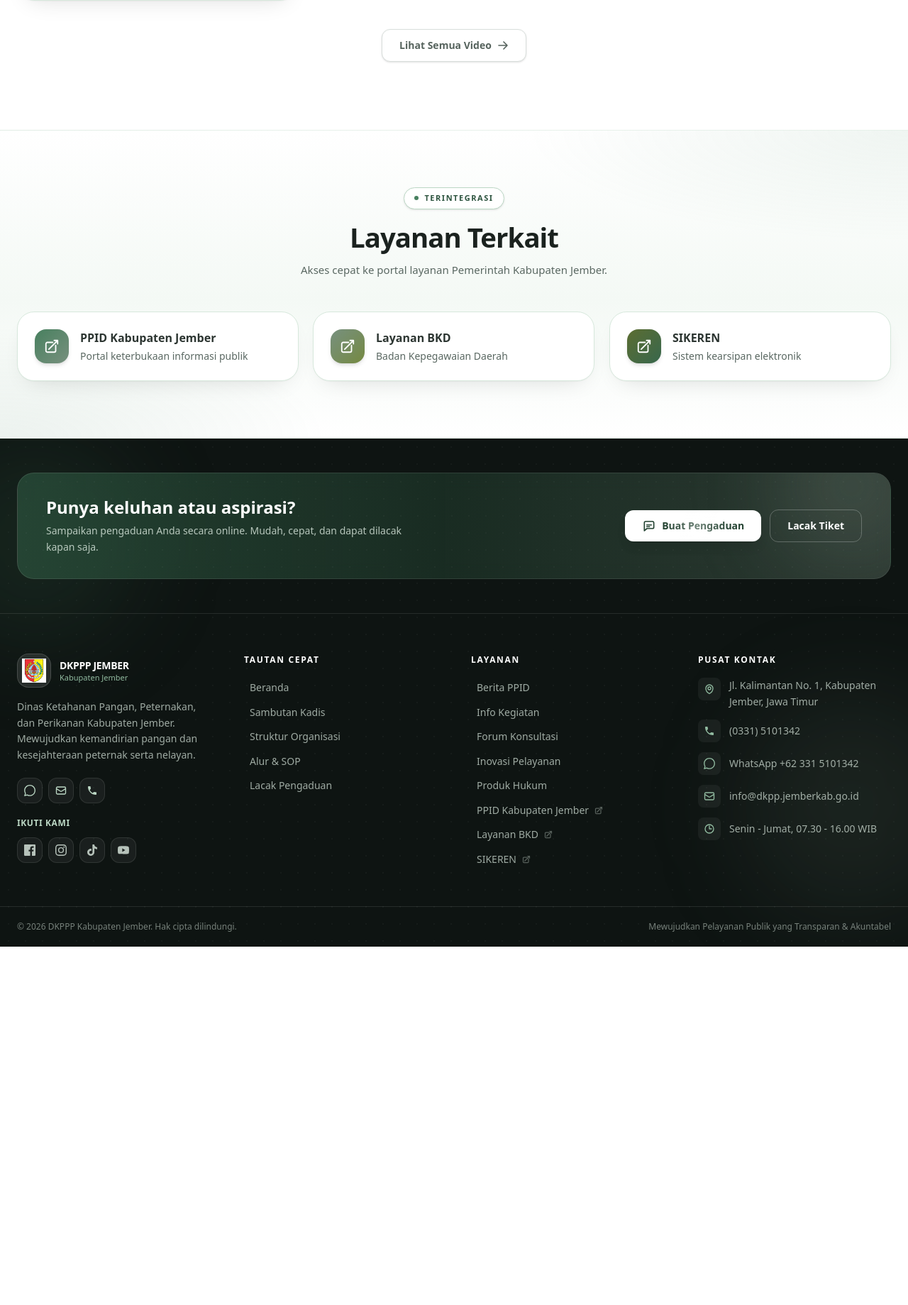
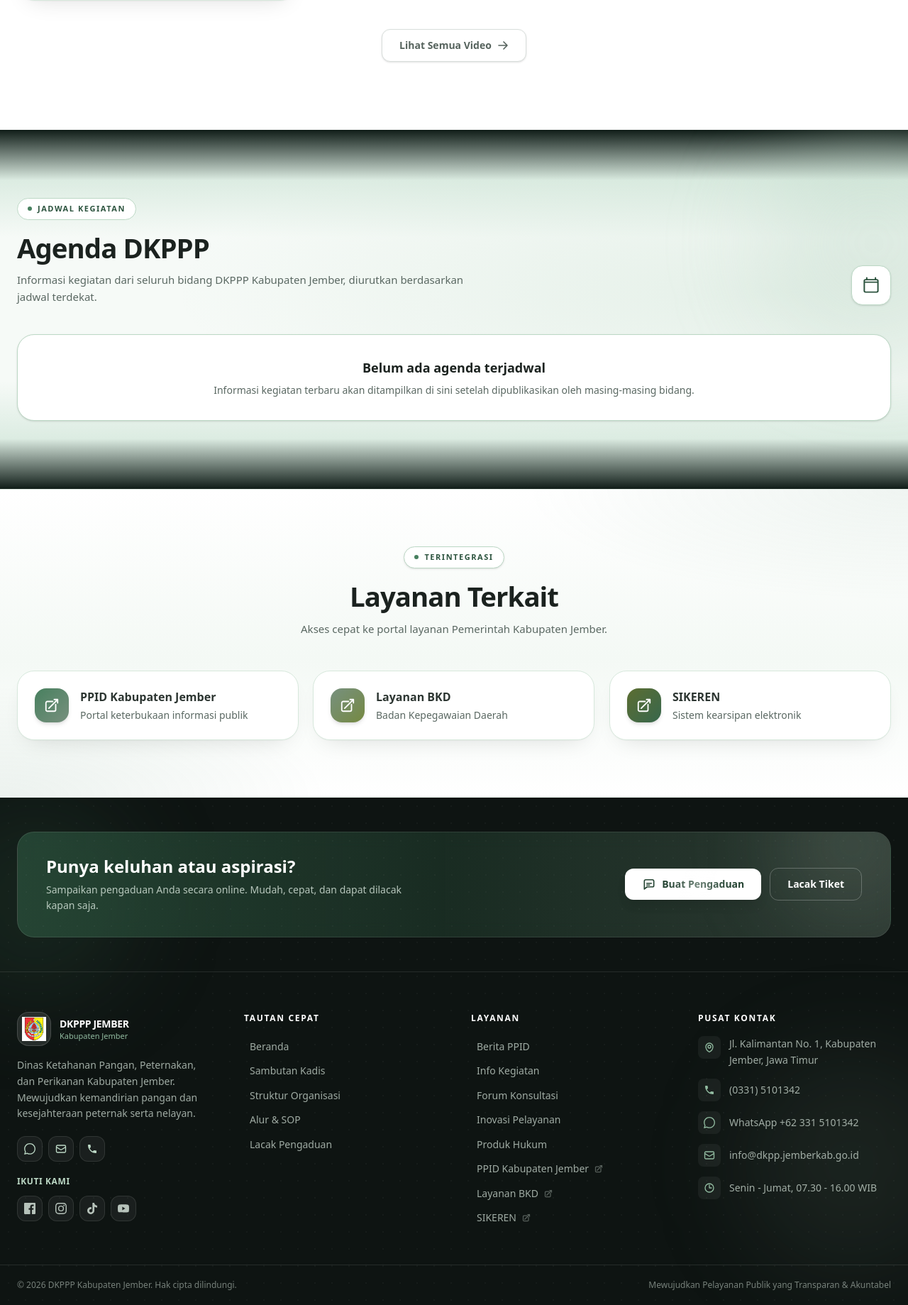
Before and after one commit to KeithMalvado/PKL2026, a Laravel app: page / in a window 1280 px wide. Shown: the part 3764-5603 px from the top of the page at 71% size. Before the commit the page ends 5098 px from the top, so only its background shows below. Run offline with Laravel 12, Linux system fonts and the light colour scheme; data comes from the database, SQL or seed files in the repository; tables that the repository leaves empty hold one stand-in row (values such as "Sample post"); grey boxes marked "Sample" are stand-in pictures; style sheets or scripts are compiled from the project's sources.

Commit message:
feat: tampilkan agenda publik dengan highlight dan gradasi

```diff
--- a/app/Http/Controllers/Publik/HalamanController.php
+++ b/app/Http/Controllers/Publik/HalamanController.php
@@ -10,6 +10,8 @@ use App\Models\DokSop;
 use App\Models\GlrVid;
 use App\Models\HalStatis;
 use Illuminate\View\View;
+use App\Models\Agenda;
+
 
 /**
  * Controller halaman publik.
@@ -39,6 +41,35 @@ class HalamanController extends Controller
             ->take(3)
             ->get();
 
+        // Agenda publik: hanya yang terbit dan tidak dibatalkan.
+        $hariIni = now('Asia/Jakarta')->toDateString();
+
+        $dasarAgenda = Agenda::query()
+            ->with('bdg')
+            ->where('status_publikasi', 'terbit')
+            ->whereNull('dibatalkan_at');
+
+        // Seluruh agenda hari ini, urut berdasarkan jam.
+        $agendaHariIni = (clone $dasarAgenda)
+            ->whereDate('tanggal', $hariIni)
+            ->orderBy('waktu_mulai')
+            ->orderBy('id')
+            ->get();
+
+        // Agenda setelah hari ini, dari tanggal paling dekat.
+        $agendaMendatang = (clone $dasarAgenda)
+            ->whereDate('tanggal', '>', $hariIni)
+            ->orderBy('tanggal')
+            ->orderBy('waktu_mulai')
+            ->orderBy('id')
+            ->take($agendaHariIni->isEmpty() ? 4 : 3)
+            ->get();
+
+        // Jika hari ini kosong, jadwal terdekat menjadi highlight.
+        $agendaHighlight = $agendaHariIni->isEmpty()
+            ? $agendaMendatang->shift()
+            : null;
+
         $stat = [
             'bidang' => Bdg::count(),
             'berita' => Brt::where('terbit', true)->count(),
@@ -46,7 +77,18 @@ class HalamanController extends Controller
             'sop' => DokSop::count(),
         ];
 
-        return view('publik.beranda', compact('dtBdg', 'dtVid', 'dtBerita', 'dtArtikel', 'stat'));
+
+        return view('publik.beranda', compact(
+            'dtBdg',
+            'dtVid',
+            'dtBerita',
+            'dtArtikel',
+            'stat',
+            'agendaHariIni',
+            'agendaMendatang',
+            'agendaHighlight'
+        ));
+
     }
 
     /** Halaman daftar artikel per bidang. */
--- a/resources/css/app.css
+++ b/resources/css/app.css
@@ -819,3 +819,28 @@ body {
             #0F1713 100%
         );
 }
+
+
+
+/* ==========================================
+   BERANDA - TRANSISI SECTION AGENDA DKPPP
+   ========================================== */
+
+.agenda-section-transisi {
+    background-color: #f5faf6;
+    background-image:
+        radial-gradient(
+            ellipse at 85% 45%,
+            rgba(108, 171, 128, 0.12),
+            transparent 55%
+        ),
+        linear-gradient(
+            to bottom,
+            #101d18 0%,
+            #dcece2 14%,
+            #f6faf7 30%,
+            #f6faf7 70%,
+            #dcece2 86%,
+            #101d18 100%
+        );
+}
--- a/resources/views/publik/beranda.blade.php
+++ b/resources/views/publik/beranda.blade.php
@@ -315,6 +315,11 @@
         </section>
     @endif
 
+
+    {{-- ================= AGENDA DKPPP ================= --}}
+    @include('publik.partials.agenda-beranda')
+
+
     {{-- ================= LAYANAN TERKAIT ================= --}}
     @php $dtTautan = array_filter(tautan_layanan(), fn ($t) => ! empty($t['url'])); @endphp
     @if (! empty($dtTautan))
--- /dev/null
+++ b/resources/views/publik/partials/agenda-beranda.blade.php
@@ -0,0 +1,145 @@
+{{-- Agenda publik DKPPP: satu sorotan untuk semua kegiatan hari ini --}}
+
+<section id="agenda-dkppp" class="agenda-section-transisi relative overflow-hidden py-20 md:py-24">
+    <div class="pointer-events-none absolute -right-28 top-0 h-80 w-80 rounded-full bg-hijau-200/30 blur-3xl" aria-hidden="true"></div>
+    <div class="relative mx-auto max-w-7xl px-4 md:px-6">
+        <div class="mb-10 flex flex-col gap-4 md:flex-row md:items-end md:justify-between" data-reveal>
+            <div>
+                <span class="inline-flex items-center gap-2 rounded-full border border-hijau-200 bg-white px-3.5 py-1.5 text-[11px] font-bold uppercase tracking-[0.14em] text-hijau-700">
+                    <span class="h-1.5 w-1.5 rounded-full bg-hijau-500"></span>
+                    Jadwal Kegiatan
+                </span>
+                <h2 class="mt-4 text-3xl font-extrabold tracking-tight text-ink-900 md:text-[2.4rem]">Agenda DKPPP</h2>
+                <p class="mt-2.5 max-w-2xl text-sm leading-relaxed text-ink-500 md:text-[15px]">
+                    Informasi kegiatan dari seluruh bidang DKPPP Kabupaten Jember, diurutkan berdasarkan jadwal terdekat.
+                </p>
+            </div>
+            <div class="flex h-14 w-14 shrink-0 items-center justify-center rounded-2xl border border-hijau-200 bg-white text-hijau-700 shadow-sm" aria-hidden="true">
+                <svg class="h-7 w-7" fill="none" viewBox="0 0 24 24" stroke="currentColor" stroke-width="1.7">
+                    <path stroke-linecap="round" stroke-linejoin="round" d="M6.75 3v2.25m10.5-2.25v2.25M3.75 8.25h16.5M5.25 5.25h13.5c.828 0 1.5.672 1.5 1.5v12c0 .828-.672 1.5-1.5 1.5H5.25c-.828 0-1.5-.672-1.5-1.5v-12c0-.828.672-1.5 1.5-1.5Z" />
+                </svg>
+            </div>
+        </div>
+
+        @if ($agendaHariIni->isNotEmpty())
+            {{-- Semua agenda hari ini berada dalam SATU sorotan, tanpa agenda prioritas. --}}
+            <div x-data="{ tampilSemua: false }" class="relative overflow-hidden rounded-[28px] p-5 shadow-xl shadow-hijau-900/10 sm:p-7 md:p-9" style="background: linear-gradient(135deg, #236b49 0%, #1b5841 50%, #12392f 100%);">
+                <div class="pointer-events-none absolute -right-20 -top-24 h-72 w-72 rounded-full border border-white/10" aria-hidden="true"></div>
+                <div class="relative mb-6 flex flex-wrap items-start justify-between gap-4">
+                    <div>
+                        <span class="inline-flex items-center rounded-full border border-white/20 bg-white/10 px-3 py-1 text-[10px] font-bold uppercase tracking-[0.14em] text-hijau-100">Sedang dijadwalkan hari ini</span>
+                        <h3 class="mt-3 text-2xl font-extrabold tracking-tight text-white sm:text-3xl">Kegiatan Hari Ini</h3>
+                        <p class="mt-1.5 text-sm text-hijau-100/80">{{ now('Asia/Jakarta')->locale('id')->translatedFormat('l, d F Y') }}</p>
+                    </div>
+                    <div class="rounded-2xl border border-white/20 bg-white/10 px-4 py-3 text-center backdrop-blur-sm">
+                        <span class="block text-2xl font-extrabold text-white">{{ $agendaHariIni->count() }}</span>
+                        <span class="text-[11px] font-medium text-hijau-100">Kegiatan</span>
+                    </div>
+                </div>
+
+                <div class="relative space-y-3">
+                    @foreach ($agendaHariIni as $i => $agenda)
+                        <article
+                            @if ($i >= 4) x-show="tampilSemua" style="display: none;" @endif
+                            class="rounded-2xl border border-white/15 bg-white/10 p-4 backdrop-blur-sm transition hover:border-white/30 hover:bg-white/15 sm:p-5"
+                        >
+                            <div class="flex flex-col gap-3 sm:flex-row sm:items-start sm:gap-5">
+                                <div class="flex w-fit shrink-0 items-baseline gap-1 rounded-xl border border-white/15 bg-white/15 px-3 py-2 text-white sm:min-w-[90px] sm:flex-col sm:items-center sm:gap-0.5">
+                                    <span class="text-lg font-extrabold tabular-nums">{{ substr((string) $agenda->waktu_mulai, 0, 5) }}</span>
+                                    <span class="text-[10px] font-semibold tracking-wider text-hijau-100">WIB</span>
+                                </div>
+                                <div class="min-w-0 flex-1">
+                                    <p class="text-[10px] font-bold uppercase tracking-[0.13em] text-emerald-100">
+                                        {{ $agenda->bdg?->nama ?? $agenda->bdg?->nm_bdg ?? $agenda->bdg?->nama_bdg ?? $agenda->bdg?->slug ?? 'Bidang DKPPP' }}
+                                    </p>
+                                    <h4 class="mt-1.5 text-base font-bold leading-snug text-white sm:text-lg">{{ $agenda->judul }}</h4>
+                                    @if ($agenda->uraian)
+                                        <p class="mt-1.5 line-clamp-2 text-[13px] leading-relaxed text-hijau-100/80">{{ $agenda->uraian }}</p>
+                                    @endif
+                                    <div class="mt-3 flex flex-wrap gap-x-5 gap-y-1.5 text-[12px] text-hijau-100/85">
+                                        <span>📍 {{ $agenda->lokasi }}</span>
+                                        <span>
+                                            🕒 {{ substr((string) $agenda->waktu_mulai, 0, 5) }}
+                                            {{ $agenda->waktu_selesai ? ' – ' . substr((string) $agenda->waktu_selesai, 0, 5) : '' }}
+                                            WIB
+                                            {{ $agenda->keterangan_waktu ? ' · ' . $agenda->keterangan_waktu : '' }}
+                                        </span>
+
+                                    </div>
+                                </div>
+                            </div>
+                        </article>
+                    @endforeach
+                </div>
+
+                @if ($agendaHariIni->count() > 4)
+                    <button type="button" @click="tampilSemua = !tampilSemua" class="relative mt-5 inline-flex items-center gap-2 rounded-xl border border-white/25 bg-white/10 px-5 py-2.5 text-sm font-semibold text-white transition hover:bg-white/20">
+                        <span x-text="tampilSemua ? 'Tampilkan lebih sedikit' : 'Lihat {{ $agendaHariIni->count() - 4 }} kegiatan lainnya'"></span>
+                        <svg class="h-4 w-4" fill="none" viewBox="0 0 24 24" stroke="currentColor" stroke-width="2"><path stroke-linecap="round" stroke-linejoin="round" d="M19 9l-7 7-7-7" /></svg>
+                    </button>
+                @endif
+            </div>
+        @elseif ($agendaHighlight)
+            {{-- Jika tidak ada agenda hari ini, sorot satu jadwal terdekat secara otomatis. --}}
+            <div class="relative overflow-hidden rounded-[28px] p-6 shadow-xl shadow-hijau-900/10 md:p-9" style="background: linear-gradient(135deg, #236b49 0%, #1b5841 50%, #12392f 100%);">
+                <div class="relative flex flex-col gap-5 sm:flex-row sm:items-start">
+                    <div class="flex h-24 w-24 shrink-0 flex-col items-center justify-center rounded-2xl bg-white text-hijau-800 shadow-md">
+                        <span class="text-4xl font-extrabold leading-none">{{ $agendaHighlight->tanggal->format('d') }}</span>
+                        <span class="mt-1 text-xs font-bold uppercase">{{ $agendaHighlight->tanggal->locale('id')->translatedFormat('M Y') }}</span>
+                    </div>
+                    <div class="min-w-0 flex-1">
+                        <span class="inline-flex rounded-full bg-white/15 px-3 py-1 text-[10px] font-bold uppercase tracking-widest text-hijau-100">Agenda Terdekat</span>
+                        <p class="mt-3 text-xs font-bold uppercase tracking-wider text-emerald-100">{{ $agendaHighlight->bdg?->nama ?? $agendaHighlight->bdg?->nm_bdg ?? $agendaHighlight->bdg?->nama_bdg ?? $agendaHighlight->bdg?->slug ?? 'Bidang DKPPP' }}</p>
+                        <h3 class="mt-1.5 text-xl font-extrabold leading-snug text-white sm:text-2xl">{{ $agendaHighlight->judul }}</h3>
+                        @if ($agendaHighlight->uraian)
+                            <p class="mt-2 line-clamp-3 text-sm leading-relaxed text-hijau-100/80">{{ $agendaHighlight->uraian }}</p>
+                        @endif
+                        <div class="mt-4 flex flex-wrap gap-x-5 gap-y-2 text-xs text-hijau-100">
+                            <span>📍 {{ $agendaHighlight->lokasi }}</span>
+                            <span>🕒 {{ substr((string) $agendaHighlight->waktu_mulai, 0, 5) }}@if ($agendaHighlight->waktu_selesai)–{{ substr((string) $agendaHighlight->waktu_selesai, 0, 5) }}@endif WIB</span>
+                        </div>
+                    </div>
+                </div>
+            </div>
+        @else
+            <div class="rounded-3xl border border-hijau-200 bg-white p-8 text-center shadow-sm">
+                <h3 class="text-lg font-bold text-ink-900">Belum ada agenda terjadwal</h3>
+                <p class="mt-2 text-sm text-ink-500">Informasi kegiatan terbaru akan ditampilkan di sini setelah dipublikasikan oleh masing-masing bidang.</p>
+            </div>
+        @endif
+
+        @if ($agendaMendatang->isNotEmpty())
+            <div class="mt-10">
+                <div class="mb-5 flex flex-wrap items-end justify-between gap-3">
+                    <div>
+                        <h3 class="text-xl font-extrabold text-ink-900 md:text-2xl">Agenda Mendatang</h3>
+                        <p class="mt-1 text-sm text-ink-500">Semakin dekat tanggal kegiatan, semakin atas urutannya.</p>
+                    </div>
+                </div>
+                <div class="space-y-3">
+                    @foreach ($agendaMendatang as $agenda)
+                        <article class="flex flex-col gap-4 rounded-2xl border border-hijau-100 bg-white p-4 shadow-sm transition duration-300 hover:-translate-y-0.5 hover:border-hijau-200 hover:shadow-md sm:flex-row sm:items-start sm:p-5">
+                            <div class="flex w-20 shrink-0 flex-col items-center justify-center rounded-xl bg-hijau-50 p-3 text-hijau-800">
+                                <span class="text-3xl font-extrabold leading-none">{{ $agenda->tanggal->format('d') }}</span>
+                                <span class="mt-1 text-[10px] font-bold uppercase tracking-wide">{{ $agenda->tanggal->locale('id')->translatedFormat('M Y') }}</span>
+                            </div>
+                            <div class="min-w-0 flex-1">
+                                <div class="flex flex-wrap items-center gap-2">
+                                    <span class="text-[10px] font-extrabold uppercase tracking-wider text-hijau-700">{{ $agenda->bdg?->nama ?? $agenda->bdg?->nm_bdg ?? $agenda->bdg?->nama_bdg ?? $agenda->bdg?->slug ?? 'Bidang DKPPP' }}</span>
+                                    @if ($agenda->tanggal->format('Y-m-d') === now('Asia/Jakarta')->addDay()->toDateString())
+                                        <span class="rounded-full bg-hijau-50 px-2.5 py-0.5 text-[10px] font-semibold text-hijau-700">Besok</span>
+                                    @endif
+                                </div>
+                                <h4 class="mt-1 text-base font-bold text-ink-900">{{ $agenda->judul }}</h4>
+                                @if ($agenda->uraian)
+                                    <p class="mt-1 line-clamp-2 text-[13px] leading-relaxed text-ink-500">{{ $agenda->uraian }}</p>
+                                @endif
+                                <p class="mt-2 text-[12px] text-ink-500">📍 {{ $agenda->lokasi }} &nbsp; · &nbsp; 🕒 {{ substr((string) $agenda->waktu_mulai, 0, 5) }}@if ($agenda->waktu_selesai)–{{ substr((string) $agenda->waktu_selesai, 0, 5) }}@endif WIB</p>
+                            </div>
+                        </article>
+                    @endforeach
+                </div>
+            </div>
+        @endif
+    </div>
+</section>
```
